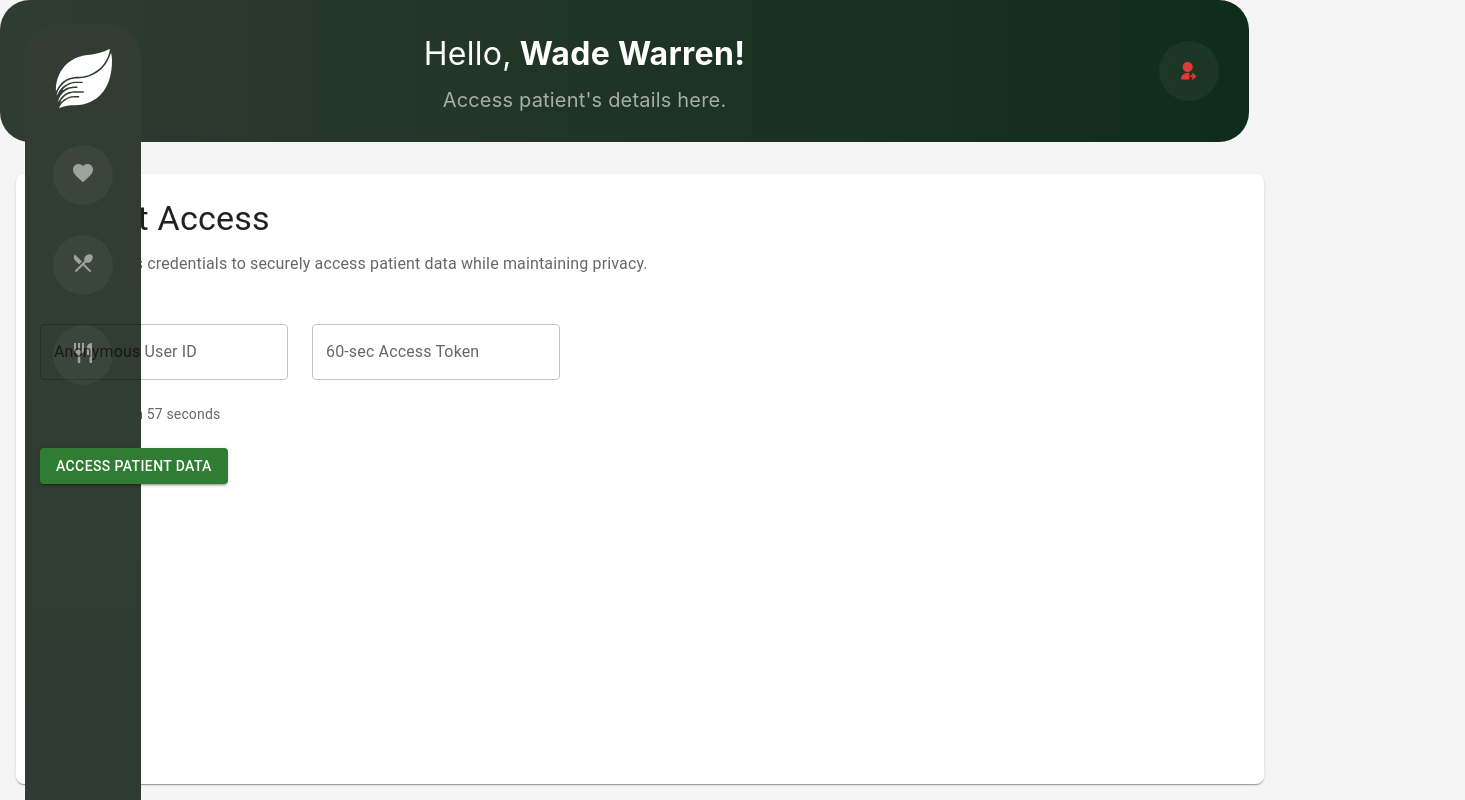
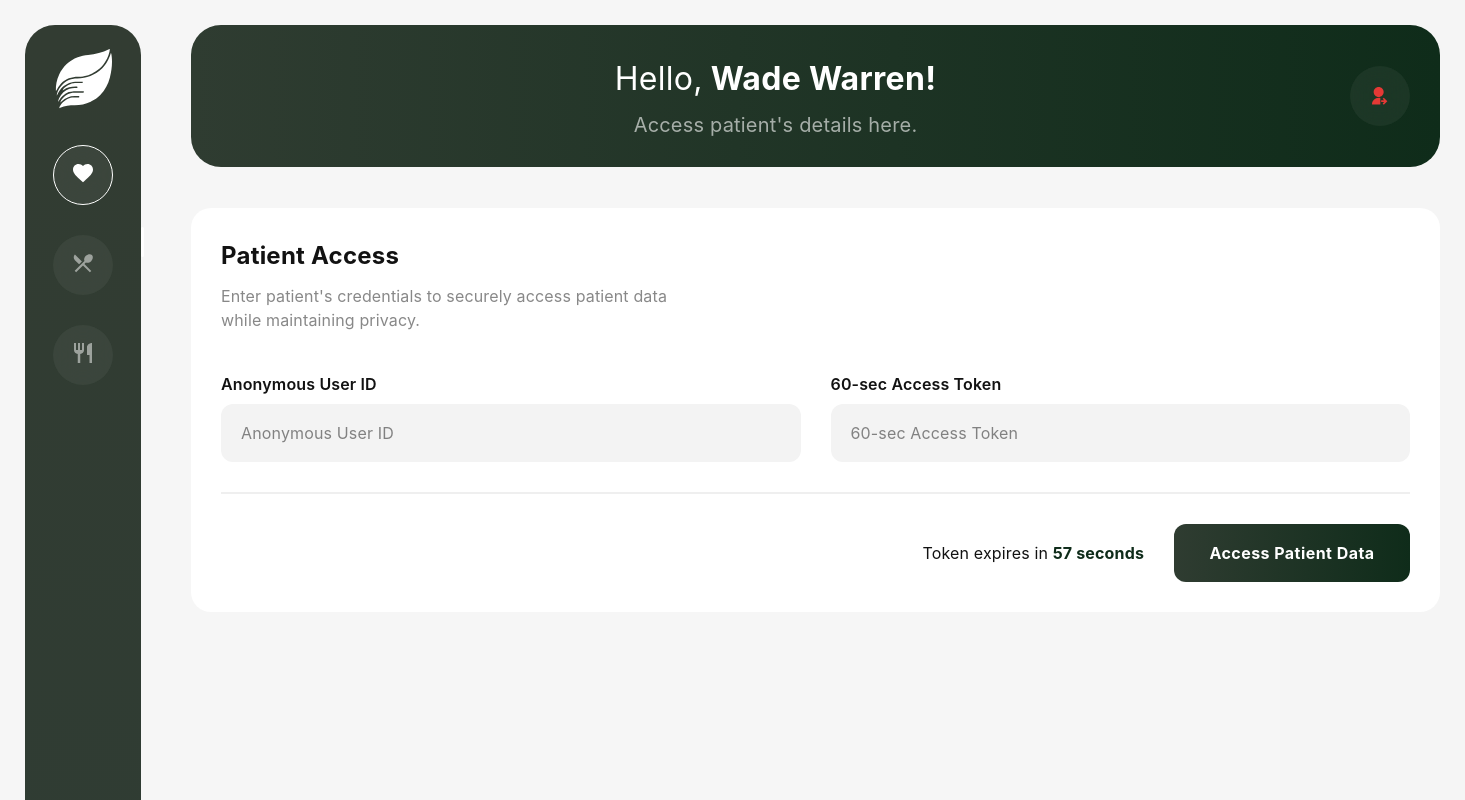
Before and after one commit to rajfaizan/neat-frontend, a React (Create React App) app: page /login in a window 1280 px wide. Both pictures are taken after typing "name@example.com", "Sample123" into the empty fields and a click on the button "Login". Shown: the whole page, 1465 px wide, since content can reach past the window. Built offline with nearby package versions, Linux system fonts and the light colour scheme.

Commit message:
Todo list updated
cgen-05bd9a6a42f04b589516c1af755a620a

```diff
--- a/src/pages/AdminLayout.js
+++ b/src/pages/AdminLayout.js
@@ -1,142 +1,61 @@
 import React, { useState } from 'react';
-import {
-  Box,
-  Container,
-  Paper,
-  Typography,
-  TextField,
-  Button,
-  Grid,
-  Card,
-  CardContent
-} from '@mui/material';
+import { Box } from '@mui/material';
 import Sidebar from '../components/Sidebar';
 import Navbar from '../components/Navbar';
+import PatientAccess from './PatientAccess';
+import PatientDashboard from './PatientDashboard';
 
 const AdminLayout = ({ onLogout }) => {
-  const [selectedMenuItem, setSelectedMenuItem] = useState('home');
-  const [patientId, setPatientId] = useState('');
-  const [accessToken, setAccessToken] = useState('');
+  const [selectedMenuItem, setSelectedMenuItem] = useState('health');
+  const [hasAccess, setHasAccess] = useState(false);
 
   const handleMenuItemClick = (itemId) => {
     setSelectedMenuItem(itemId);
+    setHasAccess(false);
   };
 
-  const handleAccessPatient = () => {
-    if (patientId && accessToken) {
-      // Handle patient access logic here
-      console.log('Accessing patient data:', { patientId, accessToken });
-    }
+  const handleAccessGranted = () => {
+    setHasAccess(true);
   };
 
   const renderMainContent = () => {
-    switch (selectedMenuItem) {
-      case 'home':
+    if (selectedMenuItem === 'health') {
+      if (hasAccess) {
+        return <PatientDashboard />;
+      } else {
+        return <PatientAccess onAccessGranted={handleAccessGranted} />;
+      }
+    }
+
     return (
-          <Box sx={{ p: 3 }}>
-            <Typography variant="h4" gutterBottom>
-              Patient Access
-            </Typography>
-            <Typography variant="body1" color="text.secondary" sx={{ mb: 4 }}>
-              Enter patient's credentials to securely access patient data while maintaining privacy.
-            </Typography>
-
-            <Grid container spacing={3}>
-              <Grid item xs={12} md={6}>
-                <TextField
-                  fullWidth
-                  label="Anonymous User ID"
-                  value={patientId}
-                  onChange={(e) => setPatientId(e.target.value)}
-                  placeholder="Anonymous User ID"
-                  margin="normal"
-                />
-              </Grid>
-              <Grid item xs={12} md={6}>
-                <TextField
-                  fullWidth
-                  label="60-sec Access Token"
-                  value={accessToken}
-                  onChange={(e) => setAccessToken(e.target.value)}
-                  placeholder="60-sec Access Token"
-                  margin="normal"
-                />
-              </Grid>
-            </Grid>
-
-            <Box sx={{ mt: 2, mb: 3 }}>
-              <Typography variant="body2" color="text.secondary">
-                Token expires in 57 seconds
-              </Typography>
-            </Box>
-
-            <Button
-              variant="contained"
-              onClick={handleAccessPatient}
+      <Box
         sx={{
-                backgroundColor: '#2e7d32',
-                '&:hover': {
-                  backgroundColor: '#1b5e20'
-                }
+          display: 'flex',
+          padding: '30px',
+          flexDirection: 'column',
+          gap: '30px',
+          borderRadius: '20px',
+          background: '#FFF',
+          width: '100%',
+          maxWidth: '1249px'
         }}
       >
-              Access Patient Data
-            </Button>
+        <Box sx={{ fontFamily: 'Figtree', fontSize: '24px', fontWeight: 700, color: '#121212' }}>
+          {selectedMenuItem === 'nutrition' ? 'Nutrition Management' : 'Food Tracking'}
+        </Box>
       </Box>
     );
-
-      case 'patients':
-        return (
-          <Box sx={{ p: 3 }}>
-            <Typography variant="h4" gutterBottom>
-              Patient Management
-            </Typography>
-            <Typography variant="body1" color="text.secondary">
-              Manage patient records and access permissions.
-            </Typography>
-          </Box>
-        );
-
-      case 'medical':
-        return (
-          <Box sx={{ p: 3 }}>
-            <Typography variant="h4" gutterBottom>
-              Medical Records
-            </Typography>
-            <Typography variant="body1" color="text.secondary">
-              View and manage medical records and health data.
-            </Typography>
-          </Box>
-        );
-
-      case 'settings':
-        return (
-          <Box sx={{ p: 3 }}>
-            <Typography variant="h4" gutterBottom>
-              Settings
-            </Typography>
-            <Typography variant="body1" color="text.secondary">
-              Configure application settings and preferences.
-            </Typography>
-          </Box>
-        );
-
-      default:
-        return (
-          <Box sx={{ p: 3 }}>
-            <Typography variant="h4" gutterBottom>
-              Dashboard
-            </Typography>
-            <Typography variant="body1" color="text.secondary">
-              Welcome to the admin dashboard.
-            </Typography>
-          </Box>
-        );
-    }
   };
 
   return (
-    <Box sx={{ display: 'flex', minHeight: '100vh', backgroundColor: '#f5f5f5' }}>
+    <Box
+      sx={{
+        display: 'flex',
+        minHeight: '100vh',
+        backgroundColor: '#F6F6F6',
+        position: 'relative'
+      }}
+    >
       {/* Sidebar */}
       <Sidebar
         selectedItem={selectedMenuItem}
@@ -144,24 +63,35 @@ const AdminLayout = ({ onLogout }) => {
       />
 
       {/* Main Content Area */}
-      <Box sx={{ flexGrow: 1, display: 'flex', flexDirection: 'column' }}>
+      <Box
+        sx={{
+          flexGrow: 1,
+          display: 'flex',
+          flexDirection: 'column',
+          ml: '166px',
+          p: '25px',
+          pt: '0'
+        }}
+      >
         {/* Navbar */}
+        <Box sx={{ mt: '25px', mb: '25px' }}>
           <Navbar
             userName="Wade Warren"
             subtitle="Access patient's details here."
+            onLogout={onLogout}
           />
+        </Box>
 
         {/* Main Content */}
-        <Box sx={{ flexGrow: 1, p: 2 }}>
-          <Paper
+        <Box
           sx={{
-              height: '100%',
-              borderRadius: 2,
-              overflow: 'auto'
+            flexGrow: 1,
+            display: 'flex',
+            flexDirection: 'column',
+            alignItems: 'center'
           }}
         >
           {renderMainContent()}
-          </Paper>
         </Box>
       </Box>
     </Box>
```
Lines whose indentation alone changed are shown as unchanged.
